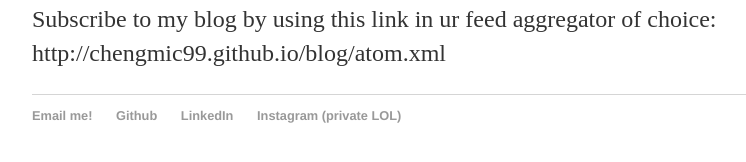
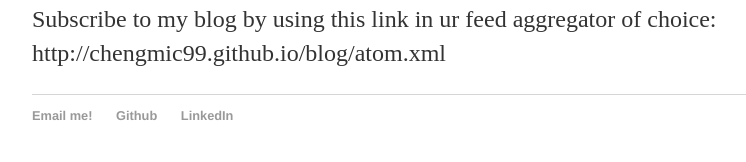
Before and after one commit to chengmic99/chengmic99.github.io, a Jekyll site: the page built from index.html, in a window 1280 px wide. Shown: the part 252-414 px from the top of the page, without its empty margins (160-906 px from the left). Built offline with Jekyll 4.4.1, drawn with Linux system fonts in a browser that asks for light colours.

Commit message:
Update default.html

```diff
--- a/_layouts/default.html
+++ b/_layouts/default.html
@@ -23,7 +23,6 @@
         		<li><a href="mailto:chengmic99@gmail.com">Email me!</a></li>
         		<li><a href="https://github.com/chengmic99">Github</a></li>
 			<li><a href="https://www.linkedin.com/in/michelle-cheng-513425158/">LinkedIn</a></li>
-			<li><a href="https://www.instagram.com/me_michelle_and_i/">Instagram (private LOL)</a></li>
 			</ul>
 		</footer>
 	</body>
```
